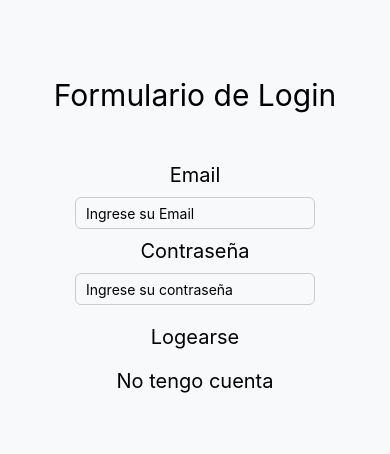
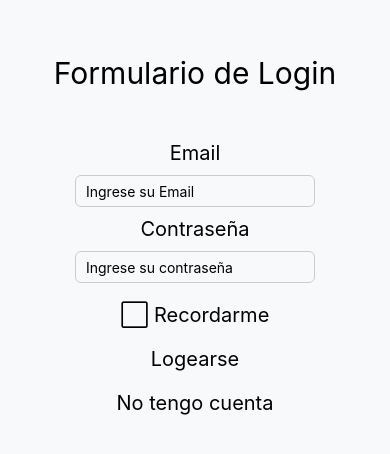
Before and after one commit to JustoLiceaga/Grupo6-LiceagaMambrettiCagnolatti, a React Native app in the folder PIgrupo6/: screen /Login in a window 390 px wide. Shown: the part 182-636 px from the top of the page. Built offline with nearby package versions, Linux system fonts and the light colour scheme; no server answers.

Commit message:
Terminado el recordame

```diff
--- a/PIgrupo6/src/screens/Login.js
+++ b/PIgrupo6/src/screens/Login.js
@@ -11,8 +11,17 @@ export class Login extends Component {
             email: '',
             password: '',
             error: '',
-            loggedIn: false
+            loggedIn: false,
+            recordarme: false,
         }
+    }
+
+    componentDidMount() {
+        auth.onAuthStateChanged(user => {
+            user ? this.props.navigation.navigate('HomeMenu') : null
+        });
+
+
     }
 
     onSubmit() {
@@ -66,7 +75,14 @@ export class Login extends Component {
                 {this.state.error !== '' && (
                     <Text style={styles.error}>{this.state.error}</Text>
                 )}
-
+                <Pressable
+                    onPress={() => this.setState({ recordarme: !this.state.recordarme })}
+                    style={styles.rememberContainer}
+                >
+                    <Text style={styles.text}>
+                        {this.state.recordarme ? "✅ Recordarme" : "⬜ Recordarme"}
+                    </Text>
+                </Pressable>
                 <Pressable style={styles.login} onPress={() => this.onSubmit()}>
                     <Text style={styles.text}> Logearse </Text>
                 </Pressable>
@@ -119,14 +135,17 @@ export const styles = StyleSheet.create({
         height: '100%',
 
     },
-    login:{
+    login: {
         paddingBottom: 10,
         paddingTop: 10,
         fontSize: 25,
     },
-    title:{
+    title: {
         fontSize: 30,
         paddingBottom: 50
+    },
+    rememberContainer: {
+        marginVertical: 10,
     },
 
 });
```
